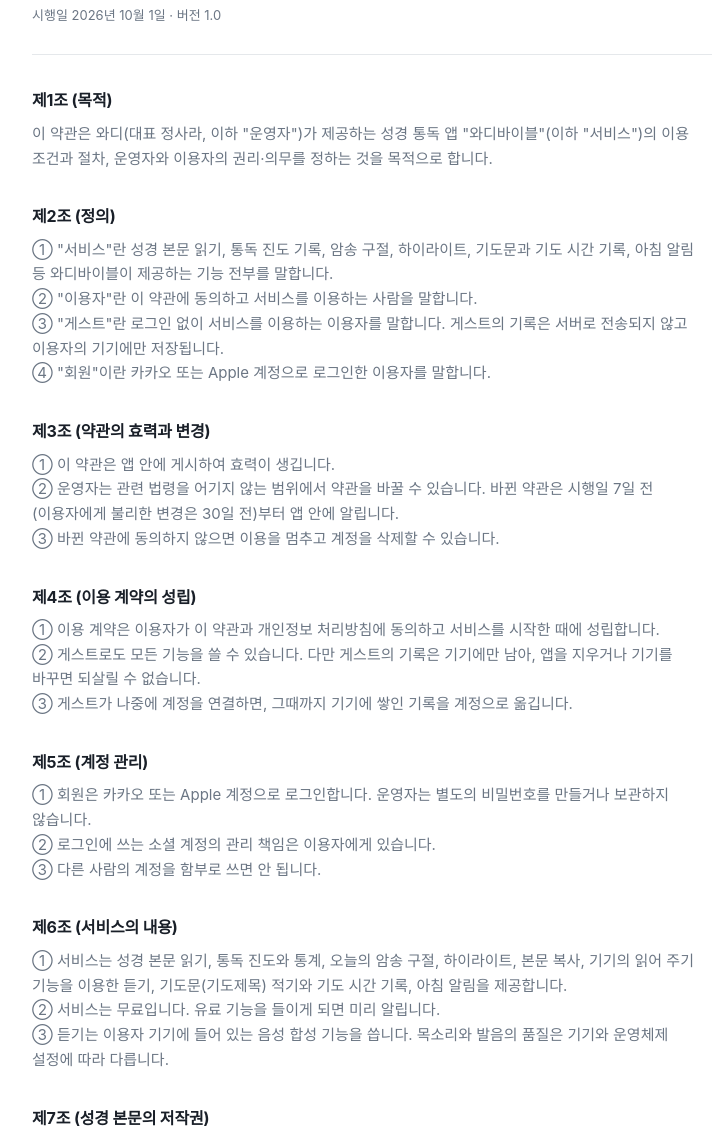
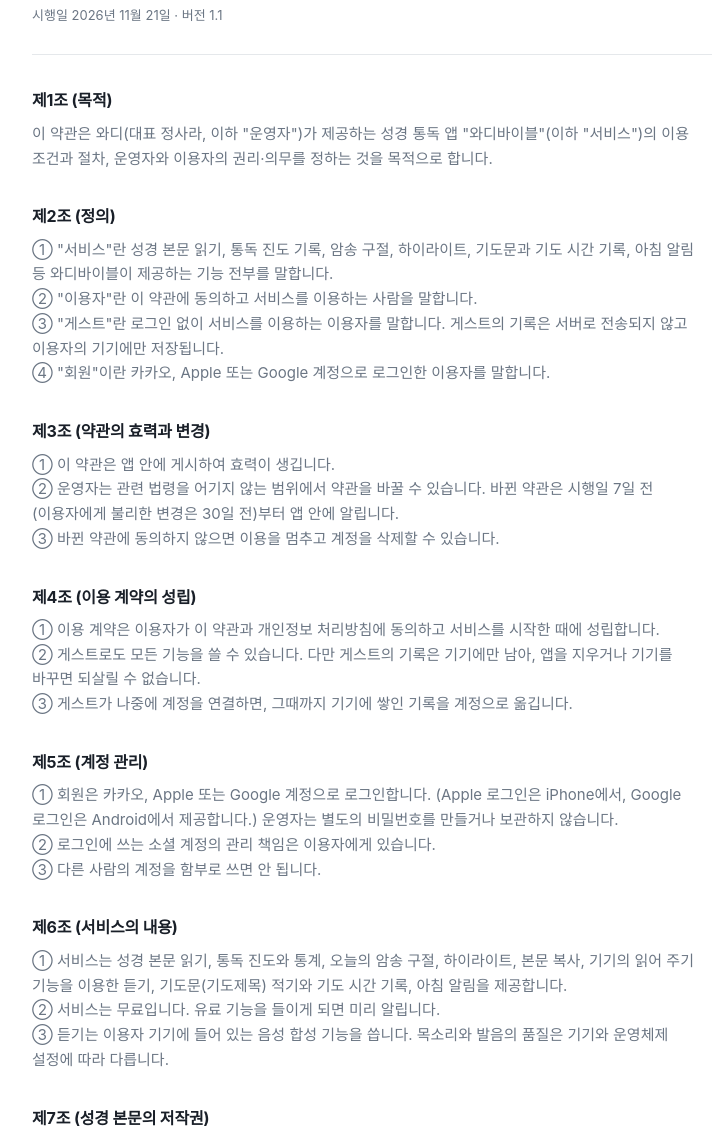
Before and after one commit to salrang/wadibible, a plain HTML site: page terms.html in a window 1280 px wide. Shown: the part 139-1275 px from the top of the page, without its empty margins (268-992 px from the left). Drawn offline with Linux system fonts and the light colour scheme.

Commit message:
docs 갱신 — wadi d09f67b

```diff
--- a/terms.html
+++ b/terms.html
@@ -65,18 +65,18 @@
 <main>
 <a class="home" href="./">← 와디바이블 약관</a>
 <h1>이용약관</h1>
-<p class="effective">시행일 2026년 10월 1일 · 버전 1.0</p>
+<p class="effective">시행일 2026년 11월 21일 · 버전 1.1</p>
 <hr>
 <h2>제1조 (목적)</h2>
 <p>이 약관은 와디(대표 정사라, 이하 &quot;운영자&quot;)가 제공하는 성경 통독 앱 &quot;와디바이블&quot;(이하 &quot;서비스&quot;)의 이용 조건과 절차, 운영자와 이용자의 권리·의무를 정하는 것을 목적으로 합니다.</p>
 <h2>제2조 (정의)</h2>
-<p>① &quot;서비스&quot;란 성경 본문 읽기, 통독 진도 기록, 암송 구절, 하이라이트, 기도문과 기도 시간 기록, 아침 알림 등 와디바이블이 제공하는 기능 전부를 말합니다.<br>② &quot;이용자&quot;란 이 약관에 동의하고 서비스를 이용하는 사람을 말합니다.<br>③ &quot;게스트&quot;란 로그인 없이 서비스를 이용하는 이용자를 말합니다. 게스트의 기록은 서버로 전송되지 않고 이용자의 기기에만 저장됩니다.<br>④ &quot;회원&quot;이란 카카오 또는 Apple 계정으로 로그인한 이용자를 말합니다.</p>
+<p>① &quot;서비스&quot;란 성경 본문 읽기, 통독 진도 기록, 암송 구절, 하이라이트, 기도문과 기도 시간 기록, 아침 알림 등 와디바이블이 제공하는 기능 전부를 말합니다.<br>② &quot;이용자&quot;란 이 약관에 동의하고 서비스를 이용하는 사람을 말합니다.<br>③ &quot;게스트&quot;란 로그인 없이 서비스를 이용하는 이용자를 말합니다. 게스트의 기록은 서버로 전송되지 않고 이용자의 기기에만 저장됩니다.<br>④ &quot;회원&quot;이란 카카오, Apple 또는 Google 계정으로 로그인한 이용자를 말합니다.</p>
 <h2>제3조 (약관의 효력과 변경)</h2>
 <p>① 이 약관은 앱 안에 게시하여 효력이 생깁니다.<br>② 운영자는 관련 법령을 어기지 않는 범위에서 약관을 바꿀 수 있습니다. 바뀐 약관은 시행일 7일 전(이용자에게 불리한 변경은 30일 전)부터 앱 안에 알립니다.<br>③ 바뀐 약관에 동의하지 않으면 이용을 멈추고 계정을 삭제할 수 있습니다.</p>
 <h2>제4조 (이용 계약의 성립)</h2>
 <p>① 이용 계약은 이용자가 이 약관과 개인정보 처리방침에 동의하고 서비스를 시작한 때에 성립합니다.<br>② 게스트로도 모든 기능을 쓸 수 있습니다. 다만 게스트의 기록은 기기에만 남아, 앱을 지우거나 기기를 바꾸면 되살릴 수 없습니다.<br>③ 게스트가 나중에 계정을 연결하면, 그때까지 기기에 쌓인 기록을 계정으로 옮깁니다.</p>
 <h2>제5조 (계정 관리)</h2>
-<p>① 회원은 카카오 또는 Apple 계정으로 로그인합니다. 운영자는 별도의 비밀번호를 만들거나 보관하지 않습니다.<br>② 로그인에 쓰는 소셜 계정의 관리 책임은 이용자에게 있습니다.<br>③ 다른 사람의 계정을 함부로 쓰면 안 됩니다.</p>
+<p>① 회원은 카카오, Apple 또는 Google 계정으로 로그인합니다. (Apple 로그인은 iPhone에서, Google 로그인은 Android에서 제공합니다.) 운영자는 별도의 비밀번호를 만들거나 보관하지 않습니다.<br>② 로그인에 쓰는 소셜 계정의 관리 책임은 이용자에게 있습니다.<br>③ 다른 사람의 계정을 함부로 쓰면 안 됩니다.</p>
 <h2>제6조 (서비스의 내용)</h2>
 <p>① 서비스는 성경 본문 읽기, 통독 진도와 통계, 오늘의 암송 구절, 하이라이트, 본문 복사, 기기의 읽어 주기 기능을 이용한 듣기, 기도문(기도제목) 적기와 기도 시간 기록, 아침 알림을 제공합니다.<br>② 서비스는 무료입니다. 유료 기능을 들이게 되면 미리 알립니다.<br>③ 듣기는 이용자 기기에 들어 있는 음성 합성 기능을 씁니다. 목소리와 발음의 품질은 기기와 운영체제 설정에 따라 다릅니다.</p>
 <h2>제7조 (성경 본문의 저작권)</h2>
```
Also changed, not shown: marketing.html (+1 -1 lines), prayer.html (+1 -1 lines), privacy.html (+4 -4 lines).
